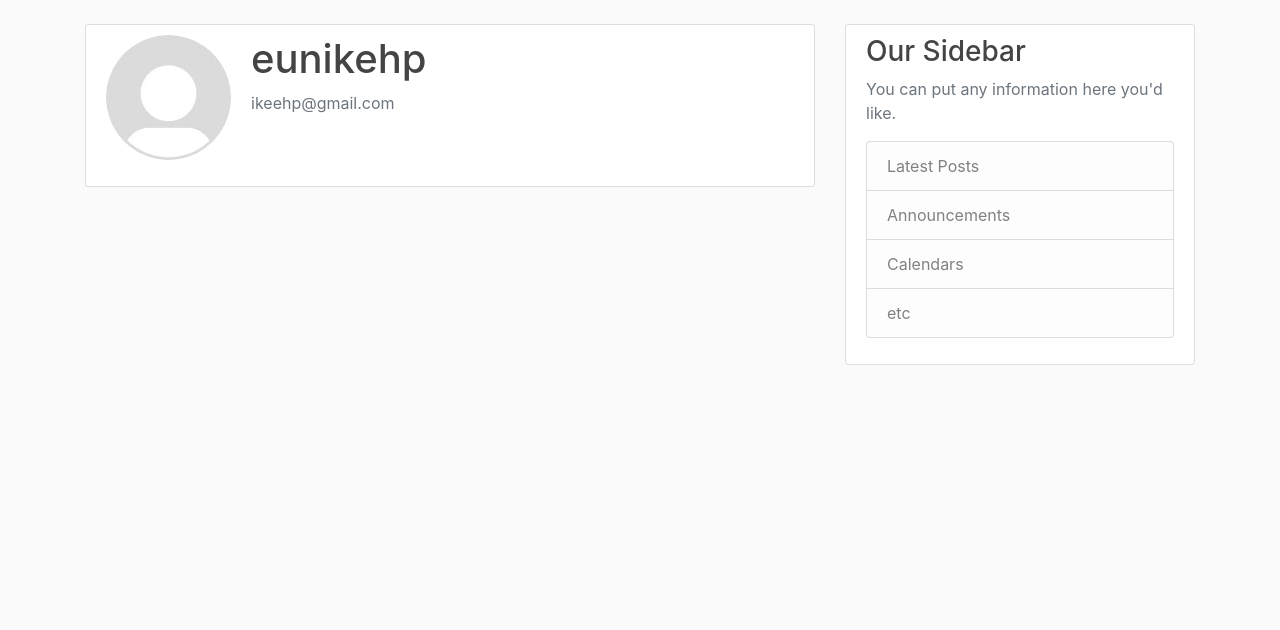
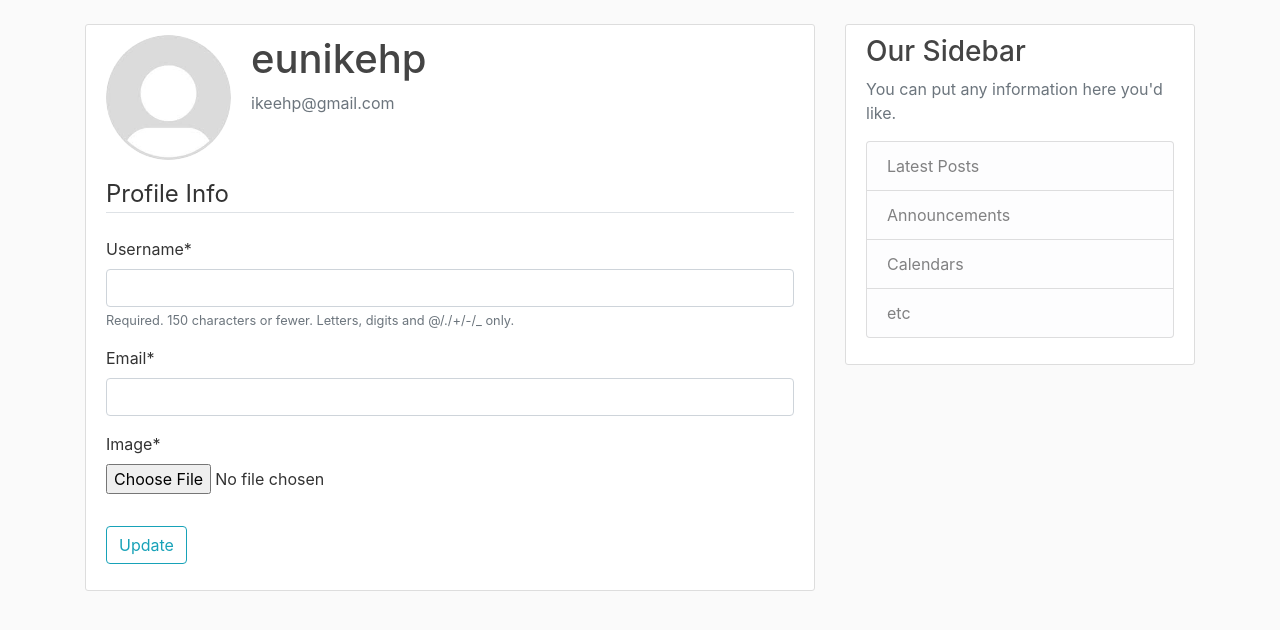
Before and after one commit to eunikehp/Blog, a Django app: template users/templates/users/profile.html in a window 1280 px wide. Shown: the part 56-686 px from the top of the page. Run offline with Django 4.2, Linux system fonts and the light colour scheme; a user stored in the database is signed in; data comes from the database, SQL or seed files in the repository; both versions use the stored data as it was after the commit; the template is opened without the code that fills it: values that come from a table or form of the project are taken from there, most other values are stand-ins (such as "Sample title", 1, 10 or a date in 2020); some libraries are stand-ins or nearby versions.

Commit message:
update user profile detail and change picture

```diff
--- a/users/forms.py
+++ b/users/forms.py
@@ -1,6 +1,7 @@
 from django import forms
 from django.contrib.auth.models import User
 from django.contrib.auth.forms import UserCreationForm
+from .models import Profile
 
 class UserRegisterForm(UserCreationForm):
 	email = forms.EmailField()
@@ -8,3 +9,17 @@
 	class Meta:
 		model = User
 		fields = ['username','email', 'password1', 'password2']
+
+
+class UserUpdateForm(forms.ModelForm):
+	email = forms.EmailField()
+
+	class Meta:
+		model = User
+		fields = ['username','email']
+
+
+class ProfileUpdateForm(forms.ModelForm):
+	class Meta:
+		model = Profile
+		fields = ['image']
--- a/users/templates/users/profile.html
+++ b/users/templates/users/profile.html
@@ -9,6 +9,16 @@
 	      <p class="text-secondary">{{ user.email }}</p>
 	    </div>
 	  </div>
-	  <!-- FORM HERE -->
+	  	<form method="POST" enctype="multipart/form-data">
+			{% csrf_token %}
+			<fieldset class="form-group">
+				<legend class="border-bottom mb-4">Profile Info</legend>
+				{{ u_form|crispy }}
+				{{ p_form|crispy }}
+			</fieldset>
+			<div class="form-group">
+				<button class="btn btn-outline-info" type="submit">Update</button>
+			</div>
+		</form>
 	</div>
 {% endblock content %}
```
Also changed, not shown: users/views.py (+19 -2 lines), db.sqlite3, media/profile_pics/dog.jpg (added), media/profile_pics/download_UWDOo0q.jpg (added), media/profile_pics/download_uaF9LNP.jpg (added), 1 other file.
